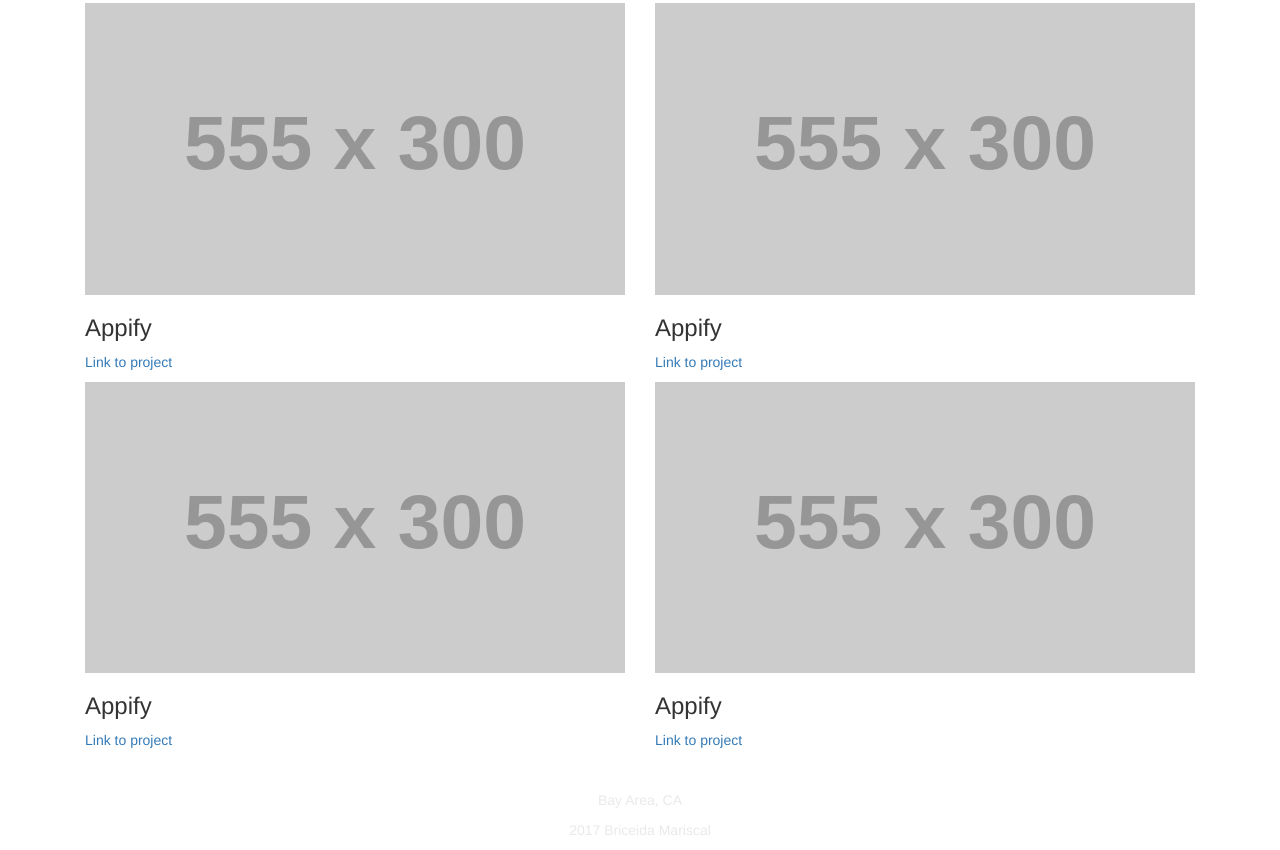
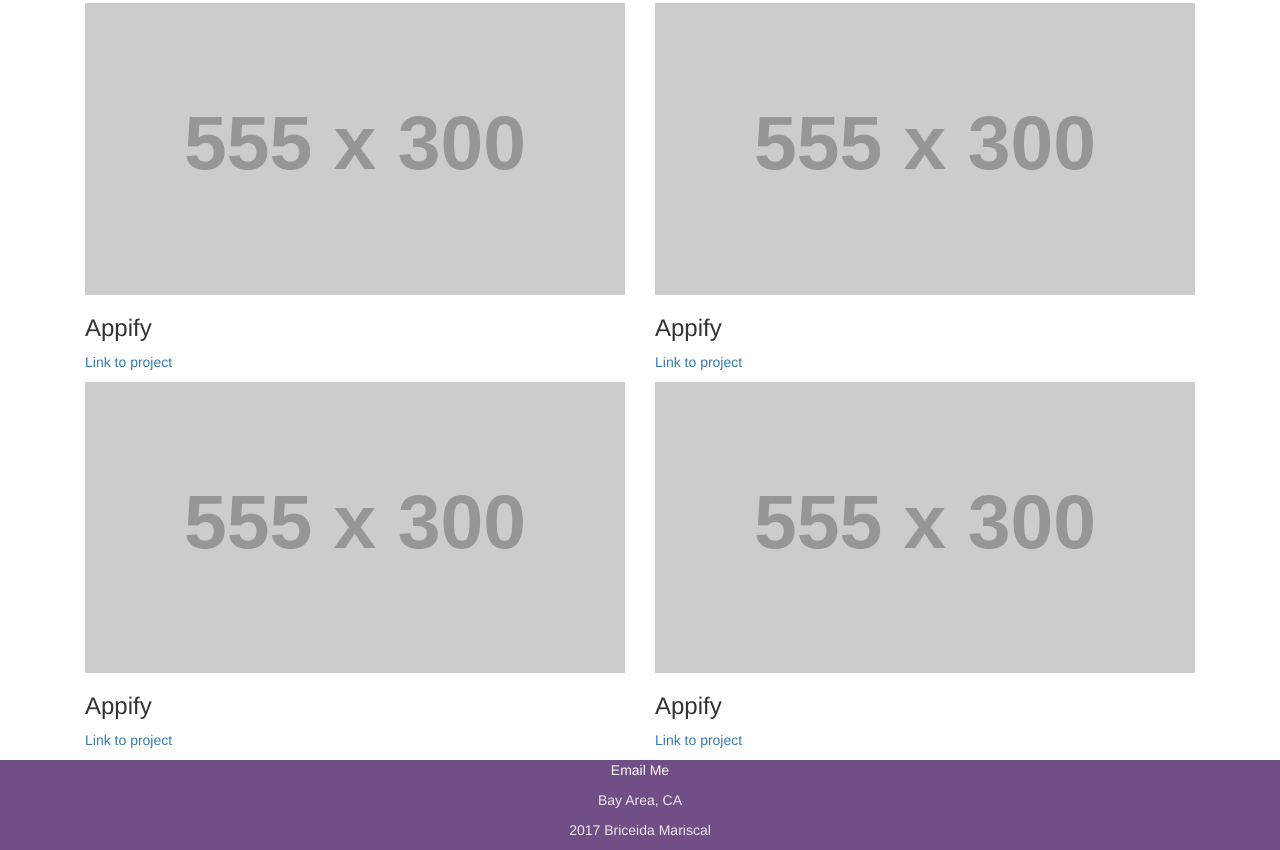
Before and after one commit to BMariscal/portfolio_project, a plain HTML site: page index.html in a window 1280 px wide. Shown: the part 841-1691 px from the top of the page. Drawn offline with Linux system fonts and the light colour scheme; placeholder pictures from the web are drawn by us.

Commit message:
Update index.html

```diff
--- a/index.html
+++ b/index.html
@@ -66,8 +66,8 @@
 
       <!-- </div> -->
     </div>
-          <div class="container-fluid" style="height:auto; width: 100%; background:#724e87 text-align:center;">
-        <a href="mailto:fakeEmail@example.com" style="color:white;"><p style="text-align:center">Email Me</p></a>
+          <div class="container-fluid" style="height:auto; width: 100%; background:#724e87;">
+        <a href="mailto:fakeEmail@example.com" style="color:white;"><p style="text-align:center;">Email Me</p></a>
         <p style="text-align:center;color: #e9e9e9;">Bay Area, CA </p>
         <p style="text-align:center;color: #e9e9e9;">2017 Briceida Mariscal</p>
 
```
